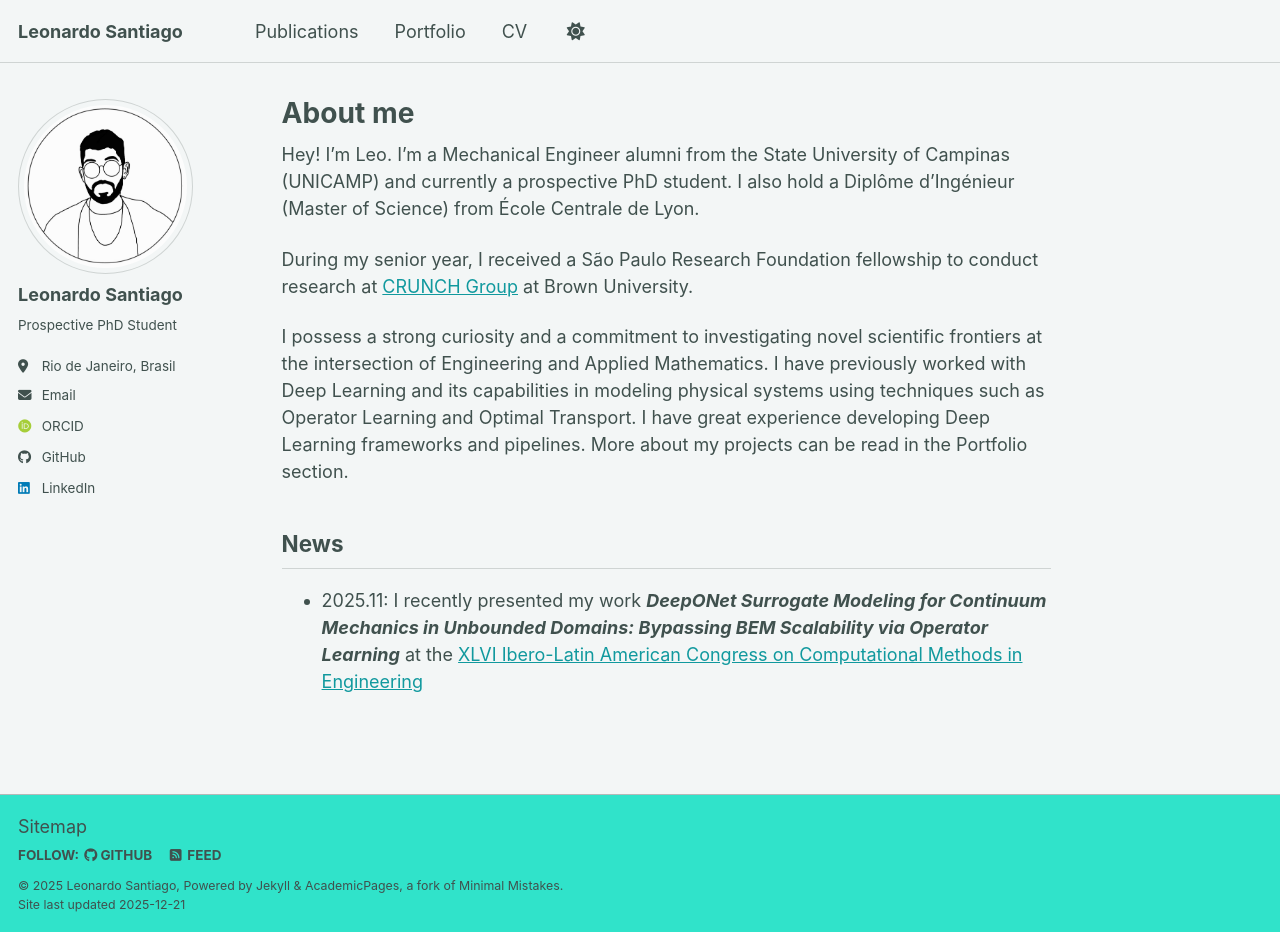
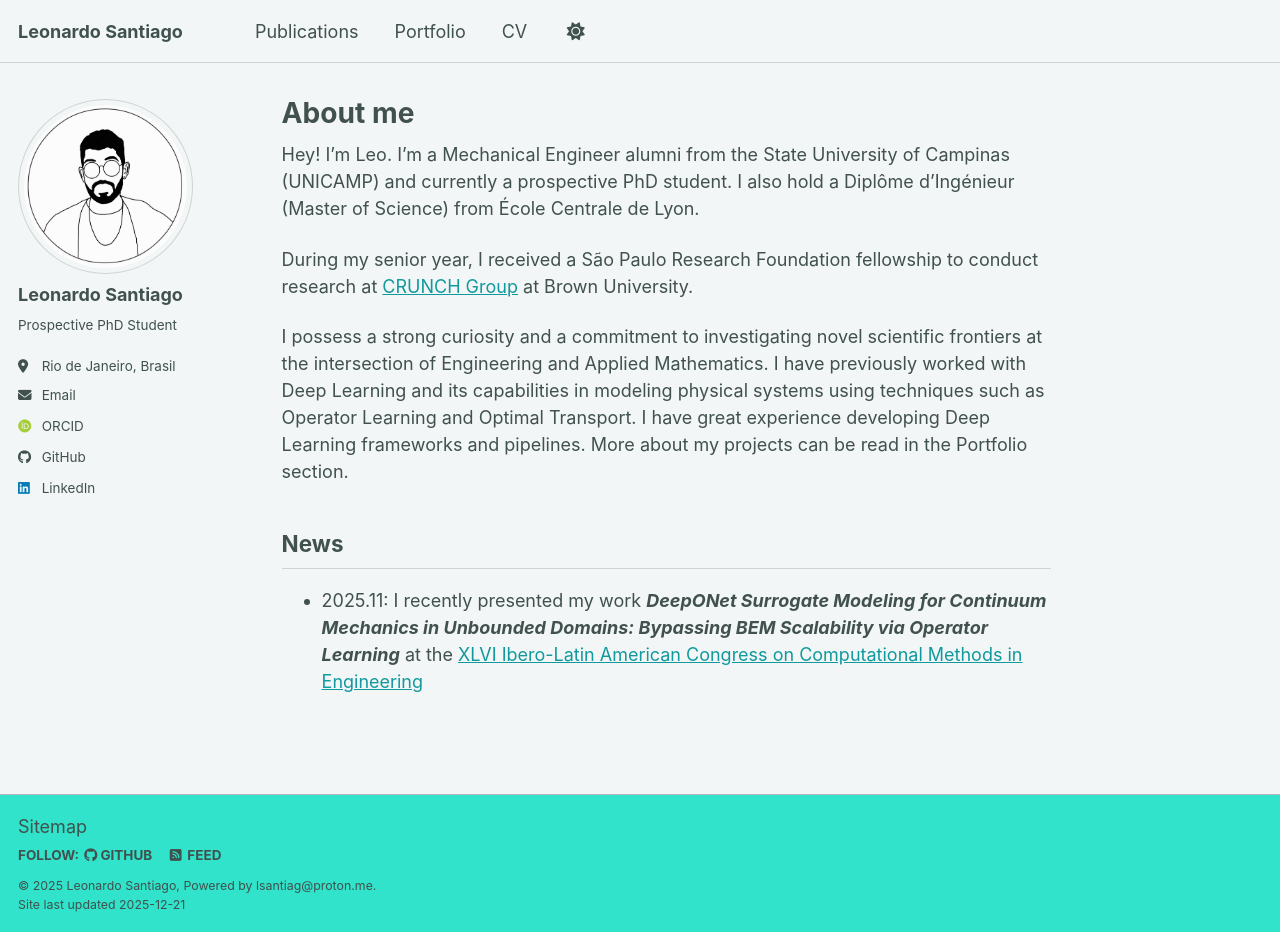
Before and after one commit to lsantiago-s/lsantiago-s.github.io, a Jekyll site: the page built from _pages/about.md, in a window 1280 px wide and 932 px high. Built offline with Jekyll 4.4.1, drawn with Linux system fonts in a browser that asks for light colours; some web fonts are replaced; a script bundle is joined from its source files by our own code; library files that are not in the unit come from our copies.

Commit message:
Update footer copyright information and contact

```diff
--- a/_includes/footer.html
+++ b/_includes/footer.html
@@ -20,6 +20,6 @@
 {% endif %}
 
 <div class="page__footer-copyright">
-  &copy; {{ site.time | date: '%Y' }} {{ site.name | default: site.title }}, {{ site.data.ui-text[site.locale].powered_by | default: "Powered by" }} <a href="https://jekyllrb.com" rel="nofollow">Jekyll</a> &amp; <a href="https://github.com/academicpages/academicpages.github.io">AcademicPages</a>, a fork of <a href="https://mademistakes.com/work/minimal-mistakes-jekyll-theme/" rel="nofollow">Minimal Mistakes</a>.<br />
+  &copy; {{ site.time | date: '%Y' }} {{ site.name | default: site.title }}, {{ site.data.ui-text[site.locale].powered_by | default: "The best way to reach me is my email" }} <a href="mailto:lsantiag@proton.me">lsantiag@proton.me</a>.<br />
   Site last updated {{ "now" | date: '%Y-%m-%d' }}
 </div>
```
